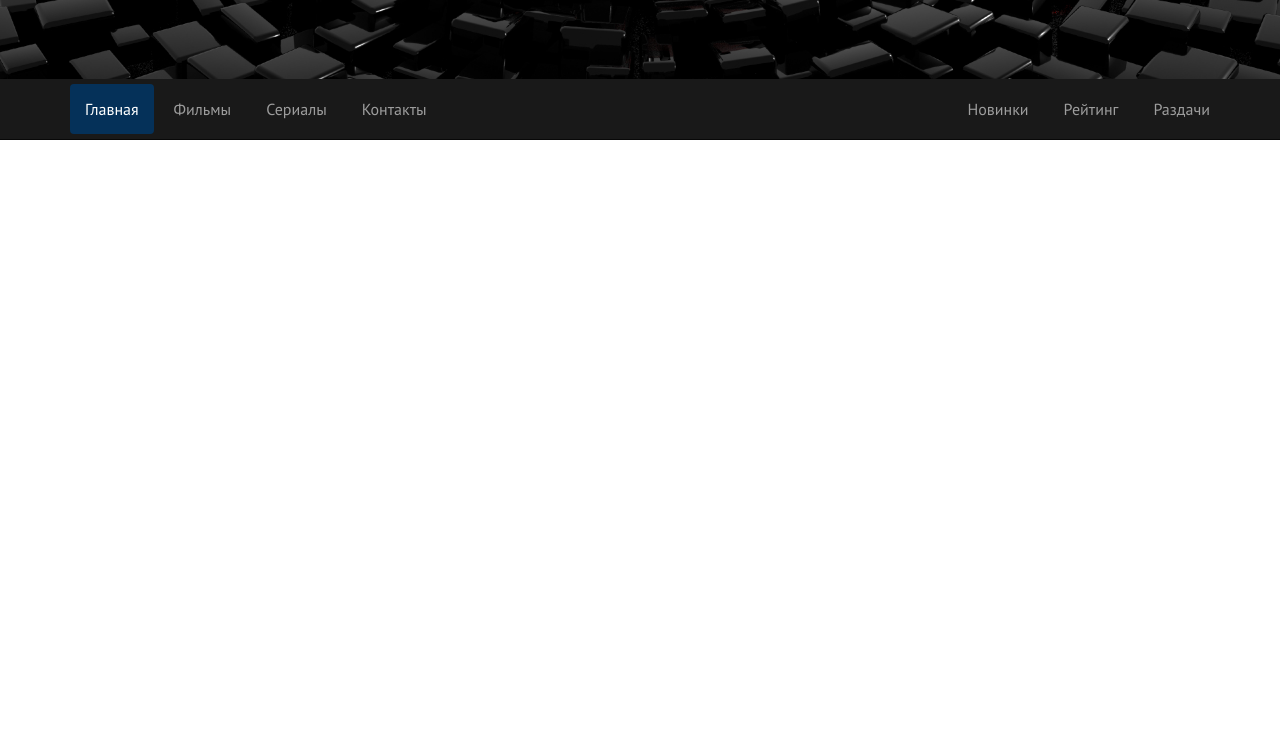
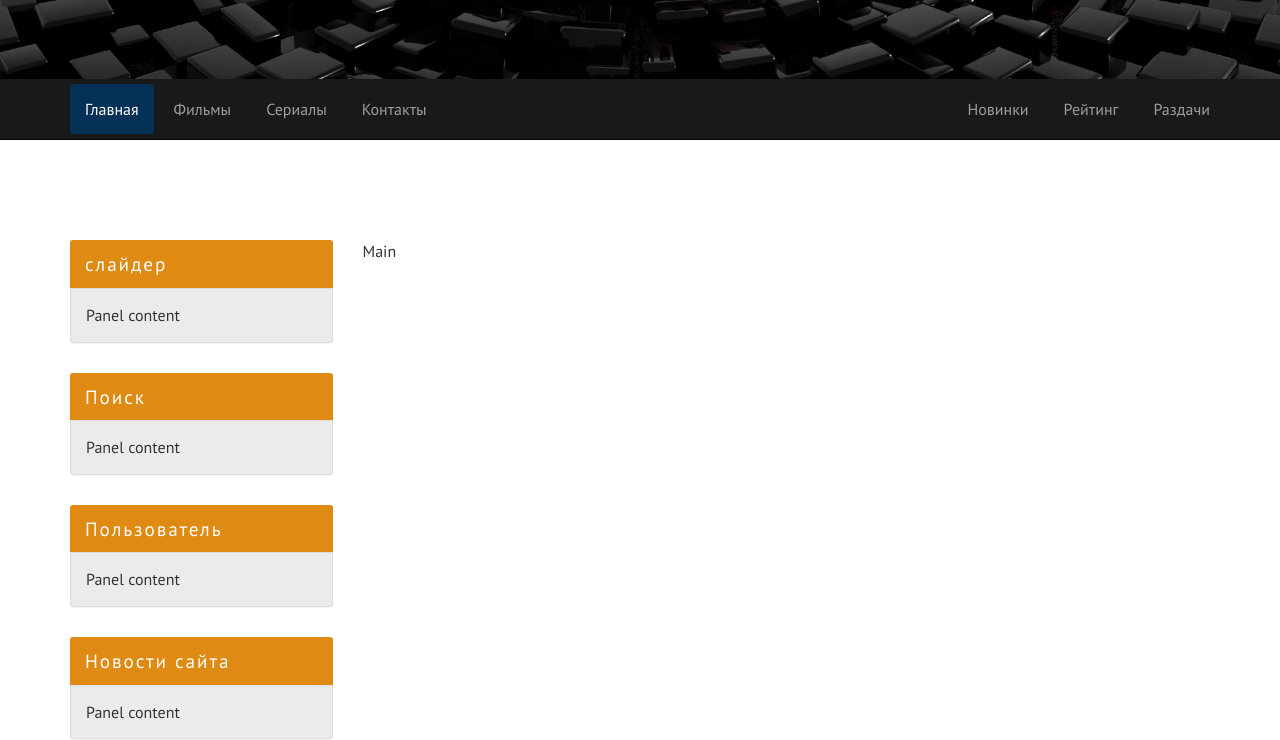
Before and after one commit to MJulia23/kinozal-template, a website: page index.html in a window 1280 px wide. Shown: the part 227-967 px from the top of the page. Before the commit the page ends 800 px from the top, so only its background shows below. Drawn offline with Linux system fonts and the light colour scheme.

Commit message:
aside markup and style

```diff
--- a/assets/scss/_bootstrap-theming.scss
+++ b/assets/scss/_bootstrap-theming.scss
@@ -57,3 +57,23 @@
         }
     }
 }
+
+// Aside
+.panel {
+    margin-bottom: $gap *2; //30px
+    &-info {
+        border: none;
+        background-color: darken($color-light, 8%);
+        >.panel-heading {
+            color: $color-light;
+            background-color: $color-accent;
+            border: none;
+            font-size: 1.2rem;
+            letter-spacing: 0.1em;
+        }
+    }
+    &-body {
+        border: 1px solid $color-gray;
+        border-radius: 0 0 4px 4px;
+    }
+}
--- a/assets/scss/_extends.scss
+++ b/assets/scss/_extends.scss
@@ -1,3 +1,7 @@
 %text-shadow {
     text-shadow: 0 0 30px $color-black, 0 0 15px $color-black, 0 0 5px $color-black; //если не прогрузится фон ифоновое изображение, то текст без тени не увидим
 }
+
+%margin-bottom-lg {
+    margin-bottom: $gap * 5.3333333;
+}
--- a/assets/scss/_header.scss
+++ b/assets/scss/_header.scss
@@ -1,5 +1,5 @@
 .header {
-    margin-bottom: $gap * 5.3333333;
+    @extend %margin-bottom-lg;
 }
 
 .header-logo {
--- /dev/null
+++ b/assets/scss/_main.scss
@@ -0,0 +1,3 @@
+.main {
+    @extend %margin-bottom-lg; //дублируем отступ как и в sidebar, для того чтоб если будет много контента, он не прижимался к низу
+}
--- /dev/null
+++ b/assets/scss/_sidebar.scss
@@ -0,0 +1,7 @@
+// Собственная костомизация sidebar
+.left-sidebar {
+    @extend %margin-bottom-lg;
+    .panel:last-of-type {
+        margin-bottom: 0;
+    }
+}
--- a/index.html
+++ b/index.html
@@ -61,7 +61,43 @@
             </nav>
         </div>
     </header>
-
+    <div class="container">
+        <div class="row">
+            <main class="main col-lg-9 col-lg-push-3 col-md-8 col-md-push-4">Main</main>
+            <aside class="left-sidebar col-lg-3 col-lg-pull-9 col-md-4 col-md-pull-8">
+                <div class="panel panel-info">
+                    <div class="panel-heading">слайдер</div>
+                    <div class="panel-body">
+                        Panel content
+                    </div>
+                </div>
+                <div class="panel panel-info">
+                    <div class="panel-heading">Поиск</div>
+                    <div class="panel-body">
+                        Panel content
+                    </div>
+                </div>
+                <div class="panel panel-info">
+                    <div class="panel-heading">Пользователь</div>
+                    <div class="panel-body">
+                        Panel content
+                    </div>
+                </div>
+                <div class="panel panel-info">
+                    <div class="panel-heading">Новости сайта</div>
+                    <div class="panel-body">
+                        Panel content
+                    </div>
+                </div>
+                <div class="panel panel-info">
+                    <div class="panel-heading">Рейтинг фильмов</div>
+                    <div class="panel-body">
+                        Panel content
+                    </div>
+                </div>
+            </aside>
+        </div>
+    </div>
     <script src="libs/jquery/dist/jquery.min.js"></script>
     <script src="libs/bootstrap/dist/js/bootstrap.min.js"></script>
 </body>
```
Also changed, not shown: assets/css/style.css.
